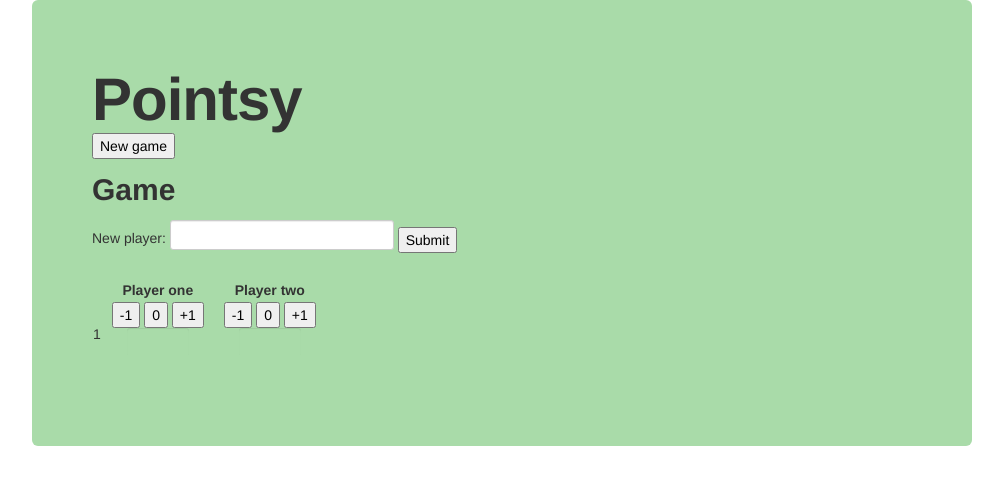
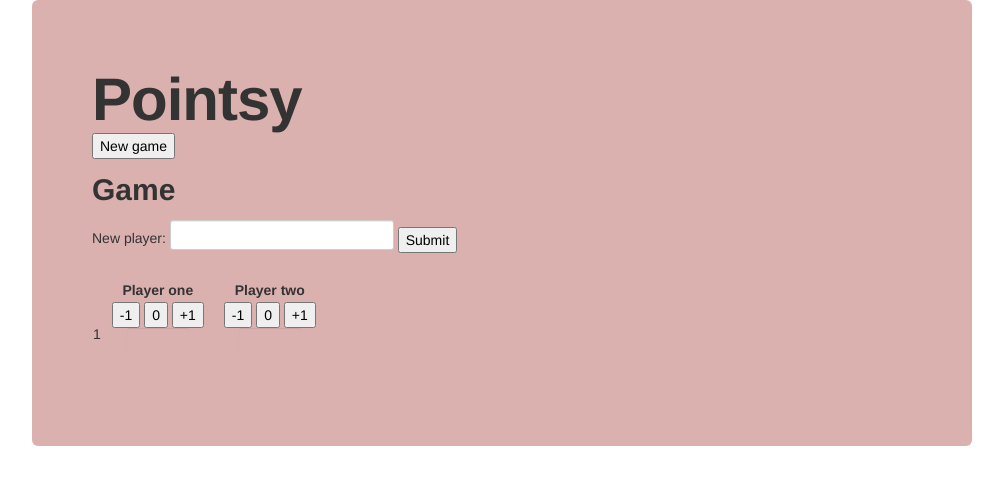
Before and after one commit to 3redronin/pointsy, a website: page static/index.html in a window 1280 px wide. Shown: the whole page, without its empty margins (138-1141 px from the left). Drawn offline with Linux system fonts and the light colour scheme.

Commit message:
Changed the background colour

```diff
--- a/static/styles/app.css
+++ b/static/styles/app.css
@@ -19,5 +19,5 @@ td.score input {
 }
 
 .hero-unit {
-  background-color: #a9dba9;
+  background-color: #dbb1af;
 }
```
